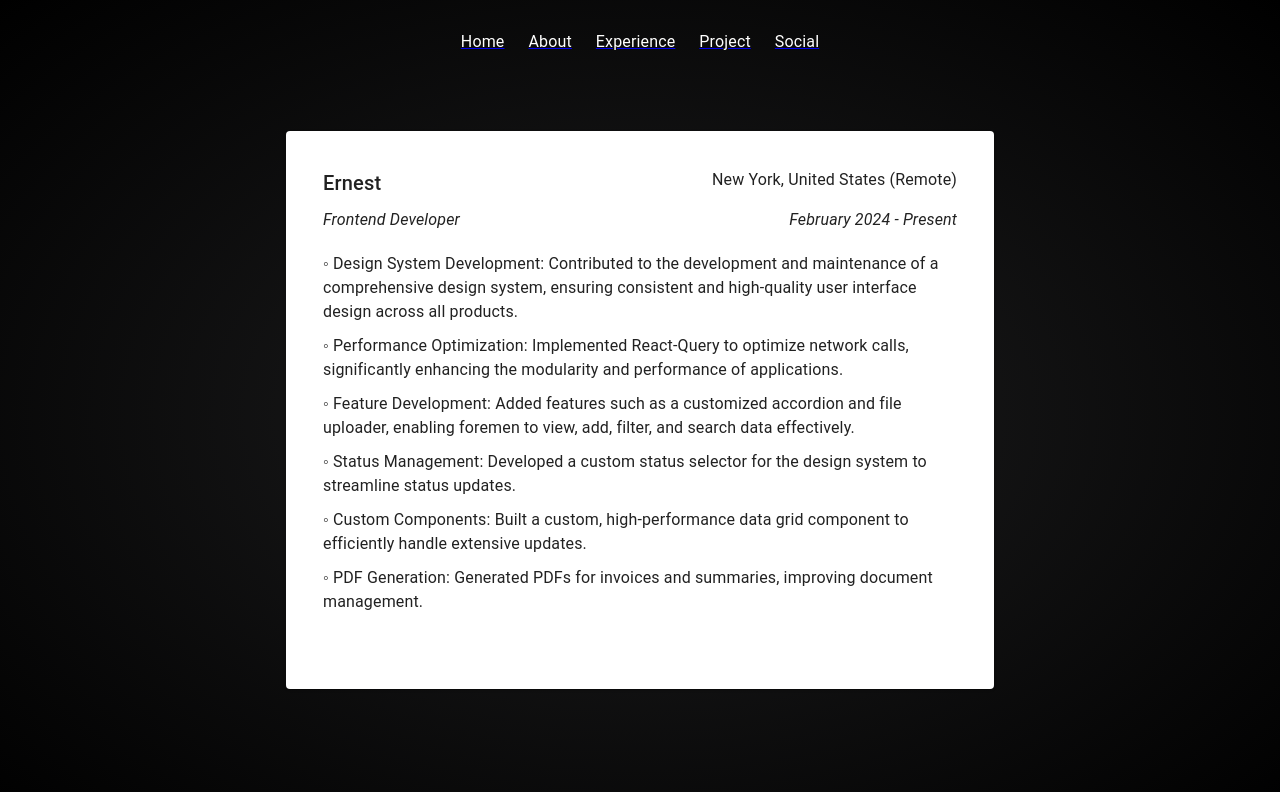
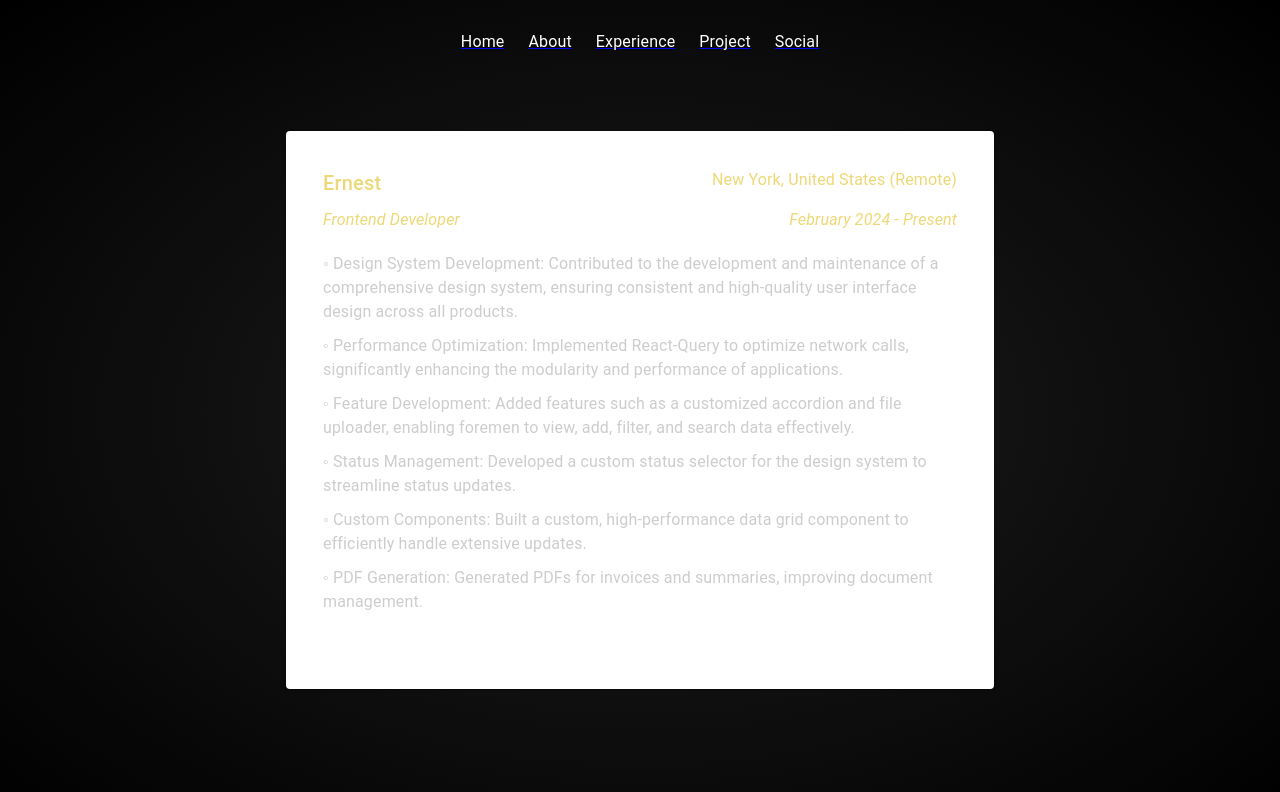
Before and after one commit to An3sha/Anisha-Portfolio, a React (Vite) app: page /experience in a window 1280 px wide. Shown: the top 792 px of the page. Built offline with nearby package versions, Linux system fonts and the light colour scheme; the HTML template or start-up script is replaced by a standard one.

Commit message:
added card

```diff
--- a/src/components/Experience.tsx
+++ b/src/components/Experience.tsx
@@ -2,6 +2,7 @@ import "./index.css";
 import "./Styles/Experience.css";
 import Header from "./Header";
 import { Box, Typography, Card, CardContent, Grid } from "@mui/material";
+import FadeInSection from "./FadeInSection";
 
 export default function Experience() {
   return (
@@ -9,10 +10,27 @@ export default function Experience() {
       <div className="root">
         <Header />
         <Box className="content">
-          <Card className="cardGlass">
+          <Card className="card-glass"
+            sx={{
+              // Remove MUI inline styling if using CSS classes for styles
+              // background: "rgba(255, 255, 255, 0.1)",
+              // border: "1px solid rgba(255, 255, 255, 0.35)",
+              // borderRadius: "15px",
+              // backdropFilter: "blur(5px)",
+              // padding: "20px",
+              // boxShadow: "0 0 0.5em rgba(117, 115, 115, 0.5)",
+              // margin: "30px",
+              // display: "flex",
+              // flexDirection: "column",
+            }}
+          >
             <CardContent>
               <Box marginBottom="30px">
-                <Grid container justifyContent="space-between">
+                <Grid
+                  container
+                  justifyContent="space-between"
+                  color="rgb(237, 216, 119)"
+                >
                   <Typography fontSize="20px" fontWeight="500">
                     Ernest
                   </Typography>
@@ -20,20 +38,40 @@ export default function Experience() {
                     New York, United States (Remote)
                   </Typography>
                 </Grid>
-                <Grid container justifyContent="space-between" marginTop="10px">
-                  <Typography fontSize="16px" fontWeight="400" fontStyle="italic">
+                <Grid
+                  container
+                  justifyContent="space-between"
+                  marginTop="10px"
+                  color="rgb(237, 216, 119)"
+                >
+                  <Typography
+                    fontSize="16px"
+                    fontWeight="400"
+                    fontStyle="italic"
+                  >
                     Frontend Developer
                   </Typography>
-                  <Typography fontSize="16px" fontWeight="400" fontStyle="italic">
+                  <Typography
+                    fontSize="16px"
+                    fontWeight="400"
+                    fontStyle="italic"
+                  >
                     February 2024 - Present
                   </Typography>
                 </Grid>
-                <Grid container direction="column" marginTop="20px" gap="10px">
+                <FadeInSection>
+                  <Grid
+                    container
+                    direction="column"
+                    marginTop="20px"
+                    gap="10px"
+                    color='rgb(205, 205, 205)'
+                  >
                     <Typography>
-                    ◦ Design System Development: Contributed to the development
-                    and maintenance of a comprehensive design system, ensuring
-                    consistent and high-quality user interface design across all
-                    products.
+                      ◦ Design System Development: Contributed to the
+                      development and maintenance of a comprehensive design
+                      system, ensuring consistent and high-quality user
+                      interface design across all products.
                     </Typography>
                     <Typography>
                       ◦ Performance Optimization: Implemented React-Query to
@@ -42,22 +80,23 @@ export default function Experience() {
                     </Typography>
                     <Typography>
                       ◦ Feature Development: Added features such as a customized
-                    accordion and file uploader, enabling foremen to view, add,
-                    filter, and search data effectively.
+                      accordion and file uploader, enabling foremen to view,
+                      add, filter, and search data effectively.
                     </Typography>
                     <Typography>
-                    ◦ Status Management: Developed a custom status selector for
-                    the design system to streamline status updates.
+                      ◦ Status Management: Developed a custom status selector
+                      for the design system to streamline status updates.
                     </Typography>
                     <Typography>
                       ◦ Custom Components: Built a custom, high-performance data
                       grid component to efficiently handle extensive updates.
                     </Typography>
                     <Typography>
-                    ◦ PDF Generation: Generated PDFs for invoices and summaries,
-                    improving document management.
+                      ◦ PDF Generation: Generated PDFs for invoices and
+                      summaries, improving document management.
                     </Typography>
                   </Grid>
+                </FadeInSection>
               </Box>
             </CardContent>
           </Card>
--- a/src/components/Styles/Experience.css
+++ b/src/components/Styles/Experience.css
@@ -1,5 +1,6 @@
-.cardGlass {
-  background: rgba(255, 255, 255, 0.1); /* Make sure this is semi-transparent */
+.card-glass {
+  position: relative; /* Position relative for the pseudo-element */
+  background: rgba(255, 255, 255, 0.1);
   border: 1px solid rgba(255, 255, 255, 0.35);
   border-radius: 15px;
   backdrop-filter: blur(5px);
@@ -9,4 +10,25 @@
   margin: 30px;
   display: flex;
   flex-direction: column;
+  overflow: hidden; /* Ensure pseudo-element does not overflow */
 }
+
+.card-glass::before {
+  content: "";
+  position: absolute;
+  top: 0;
+  left: 0;
+  width: 100%;
+  height: 100%;
+  pointer-events: none; /* Ignore mouse events */
+  background: radial-gradient(circle, rgba(255, 255, 255, 0.6) 0%, rgba(255, 255, 255, 0) 80%);
+  transition: transform 0.2s ease, opacity 0.2s ease;
+  transform: scale(0);
+  opacity: 0;
+  z-index: 1;
+}
+
+.card-glass.glow-active::before {
+  transform: scale(1);
+  opacity: 1;
+}
--- a/src/components/index.css
+++ b/src/components/index.css
@@ -76,7 +76,6 @@ body {
   text-align: center;
 }
 
-
 /* RESPONSIVE */
 
 @media (max-width: 1024px) {
```
Lines whose indentation alone changed are shown as unchanged.
